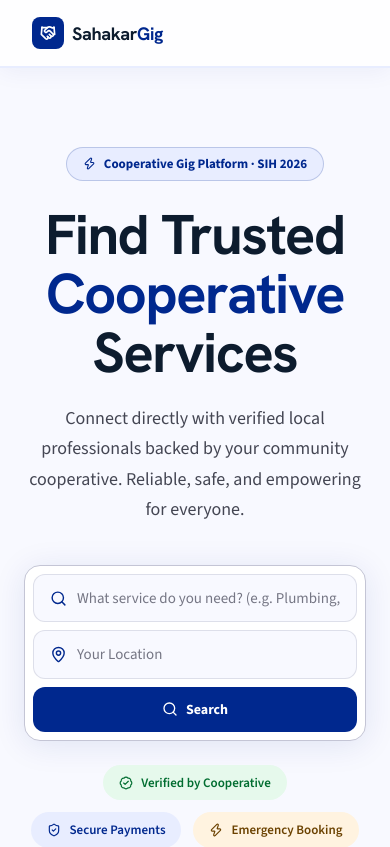
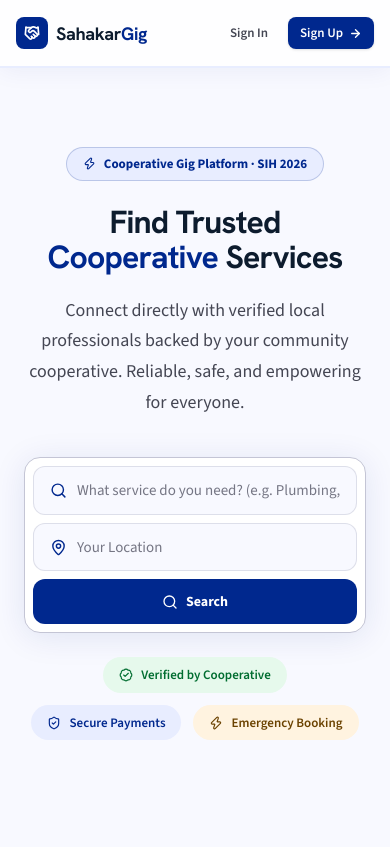
Before and after one commit to Himanshujha25/SahakarGig, a React (Vite) app in the folder client/: page / in a window 390 px wide. Shown: the top 847 px of the page. Built offline with nearby package versions, Linux system fonts and the light colour scheme.

Commit message:
feat(mobile): make entire app mobile responsive with touch navigation and scrollable auth containers

```diff
--- a/client/src/layouts/HouseholdLayout.jsx
+++ b/client/src/layouts/HouseholdLayout.jsx
@@ -112,14 +112,14 @@ export default function HouseholdLayout() {
       </main>
 
       {/* ── Mobile bottom nav ── */}
-      <nav className="lg:hidden fixed bottom-0 left-0 right-0 z-40 bg-surface border-t border-outline-variant/60 flex">
+      <nav className="lg:hidden fixed bottom-0 left-0 right-0 z-40 bg-surface border-t border-outline-variant/60 flex pb-[max(0.5rem,env(safe-area-inset-bottom))] shadow-[0_-2px_10px_rgba(0,0,0,0.06)]">
         {NAV.map(({ label, Icon, to, end }) => (
-          <NavLink key={label} to={to} end={end} className="flex-1 flex flex-col items-center justify-center py-2 gap-0.5">
+          <NavLink key={label} to={to} end={end} className="flex-1 flex flex-col items-center justify-center py-2 gap-1 min-h-[48px] active:scale-95 transition-transform">
             {({ isActive }) => (
               <>
                 <Icon size={20} strokeWidth={isActive ? 2.5 : 1.8}
                   className={isActive ? 'text-[#00288e]' : 'text-on-surface-variant'} />
-                <span className={`text-[10px] font-semibold ${isActive ? 'text-[#00288e]' : 'text-on-surface-variant'}`}>
+                <span className={`text-[11px] font-semibold ${isActive ? 'text-[#00288e]' : 'text-on-surface-variant'}`}>
                   {label}
                 </span>
               </>
--- a/client/src/layouts/ProviderLayout.jsx
+++ b/client/src/layouts/ProviderLayout.jsx
@@ -112,14 +112,14 @@ export default function ProviderLayout() {
       </main>
 
       {/* ── Mobile bottom nav ── */}
-      <nav className="lg:hidden fixed bottom-0 left-0 right-0 z-40 bg-surface border-t border-outline-variant/60 flex">
+      <nav className="lg:hidden fixed bottom-0 left-0 right-0 z-40 bg-surface border-t border-outline-variant/60 flex pb-[max(0.5rem,env(safe-area-inset-bottom))] shadow-[0_-2px_10px_rgba(0,0,0,0.06)]">
         {NAV.map(({ label, Icon, to, end }) => (
-          <NavLink key={label} to={to} end={end} className="flex-1 flex flex-col items-center justify-center py-2 gap-0.5">
+          <NavLink key={label} to={to} end={end} className="flex-1 flex flex-col items-center justify-center py-2 gap-1 min-h-[48px] active:scale-95 transition-transform">
             {({ isActive }) => (
               <>
                 <Icon size={20} strokeWidth={isActive ? 2.5 : 1.8}
                   className={isActive ? 'text-[#00288e]' : 'text-on-surface-variant'} />
-                <span className={`text-[10px] font-semibold ${isActive ? 'text-[#00288e]' : 'text-on-surface-variant'}`}>
+                <span className={`text-[11px] font-semibold ${isActive ? 'text-[#00288e]' : 'text-on-surface-variant'}`}>
                   {label}
                 </span>
               </>
--- a/client/src/pages/Landing.jsx
+++ b/client/src/pages/Landing.jsx
@@ -41,7 +41,7 @@ export default function Landing() {
 
       {/* ── HEADER ── */}
       <header className="sticky top-0 z-50 w-full backdrop-blur-2xl bg-white/80 border-b border-[#e8edff]" style={{boxShadow:'0 1px 0 0 #e8edff, 0 4px 24px rgba(0,40,142,0.06)'}}>
-        <div className="w-full px-8 h-[66px] flex items-center justify-between gap-8">
+        <div className="w-full px-4 sm:px-8 h-[66px] flex items-center justify-between gap-4 sm:gap-8">
 
           {/* Logo — far left edge */}
           <Link to="/" className="flex items-center gap-2 shrink-0 group">
@@ -64,14 +64,13 @@ export default function Landing() {
           </nav>
 
           {/* Auth — far right edge */}
-          <div className="flex items-center gap-1 shrink-0">
+          <div className="flex items-center gap-2 shrink-0">
             <Link to="/login"
-              className="hidden sm:inline-flex items-center px-4 py-2 rounded-lg text-[14px] font-semibold text-[#444653] hover:text-[#00288e] hover:bg-[#f0f4ff] transition-all duration-200">
+              className="inline-flex items-center px-3 py-1.5 sm:px-4 sm:py-2 rounded-lg text-[13px] sm:text-[14px] font-semibold text-[#444653] hover:text-[#00288e] hover:bg-[#f0f4ff] transition-all duration-200">
               Sign In
             </Link>
-            <div className="w-px h-4 bg-[#c4c5d5] mx-2 hidden sm:block" />
             <Link to="/signup"
-              className="hidden sm:inline-flex items-center gap-1.5 px-4 py-2 text-[14px] font-semibold text-[#00288e] hover:text-[#173bab] transition-colors duration-200">
+              className="inline-flex items-center gap-1.5 px-3 py-1.5 sm:px-4 sm:py-2 rounded-lg text-[13px] sm:text-[14px] font-semibold bg-[#00288e] text-white hover:bg-[#173bab] transition-all duration-200 shadow-sm">
               Sign Up <ArrowRight size={13} strokeWidth={2.5} />
             </Link>
           </div>
@@ -92,7 +91,7 @@ export default function Landing() {
 
           {/* headline */}
           <h1
-            className="text-[56px] md:text-[64px] font-bold tracking-[-0.025em] leading-[1.06] text-[#0d1c2e] max-w-3xl mb-5"
+            className="text-[32px] sm:text-[48px] md:text-[64px] font-bold tracking-[-0.025em] leading-[1.1] sm:leading-[1.06] text-[#0d1c2e] max-w-3xl mb-5"
             style={{ fontFamily: 'Hanken Grotesk, sans-serif' }}>
             Find Trusted{' '}
             <span className="text-[#00288e]">Cooperative</span>{' '}
--- a/client/src/pages/auth/Login.jsx
+++ b/client/src/pages/auth/Login.jsx
@@ -37,9 +37,9 @@ export default function Login() {
   const fillDemo = (email) => { setIdentifier(email); setPassword("password123"); setErr(""); };
 
   return (
-    <div className="h-screen w-screen overflow-hidden bg-white flex items-center justify-center">
+    <div className="min-h-screen w-full bg-white flex items-center justify-center p-3 sm:p-6 overflow-y-auto">
 
-      <div className="flex w-full max-w-[1200px] h-[680px]">
+      <div className="flex w-full max-w-[1200px] min-h-[600px] my-auto flex-col lg:flex-row rounded-2xl">
 
         {/* Left: Image card */}
         <div className="hidden lg:flex w-[420px] shrink-0 relative flex-col justify-between p-8 overflow-hidden group rounded-2xl shadow-lg ring-1 ring-black/5">
--- a/client/src/pages/auth/Signup.jsx
+++ b/client/src/pages/auth/Signup.jsx
@@ -50,9 +50,9 @@ export default function Signup() {
   }
 
   return (
-    <div className="h-screen w-screen overflow-hidden bg-white flex items-center justify-center">
+    <div className="min-h-screen w-full bg-white flex items-center justify-center p-3 sm:p-6 overflow-y-auto">
 
-      <div className="flex w-full max-w-[1200px] h-[680px]">
+      <div className="flex w-full max-w-[1200px] min-h-[600px] my-auto flex-col lg:flex-row rounded-2xl">
 
         {/* Left: Image card — identical to Login */}
         <div className="hidden lg:flex w-[420px] shrink-0 relative flex-col justify-between p-8 overflow-hidden group rounded-2xl shadow-lg ring-1 ring-black/5">
```
